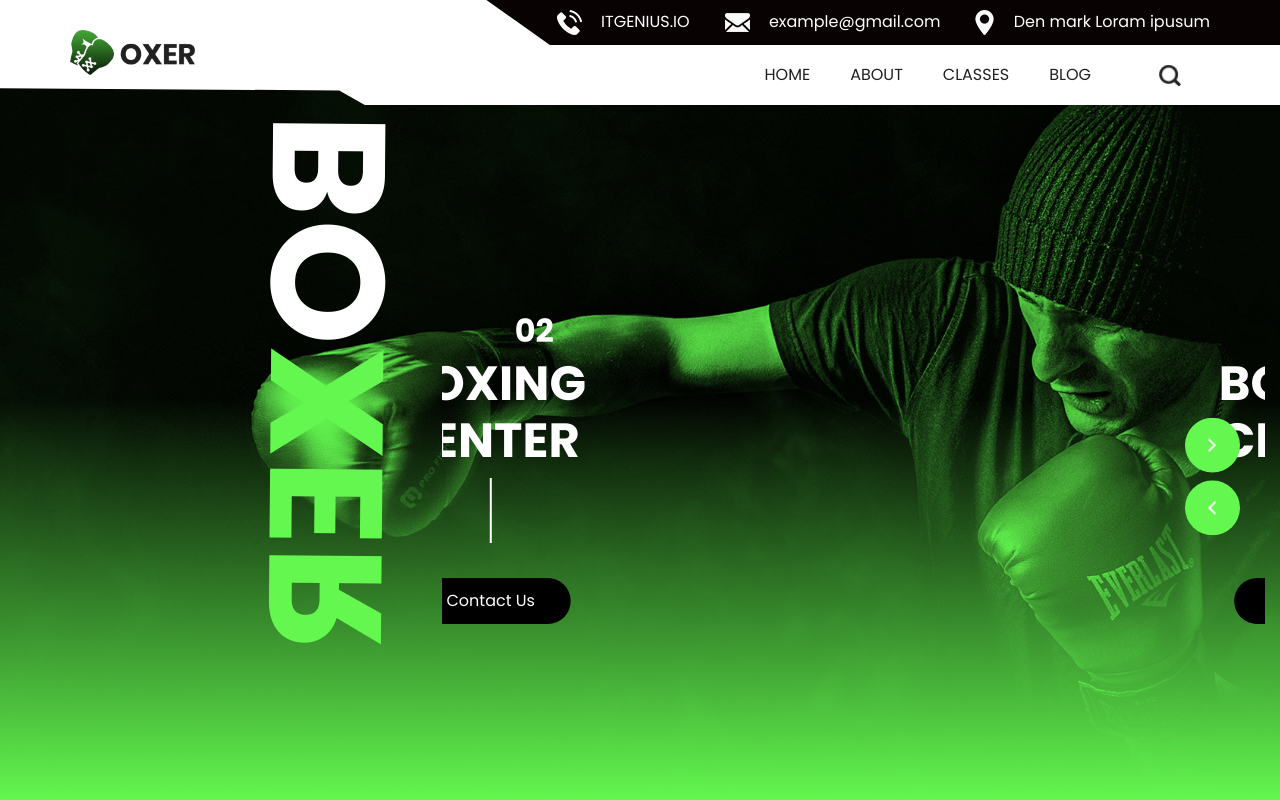
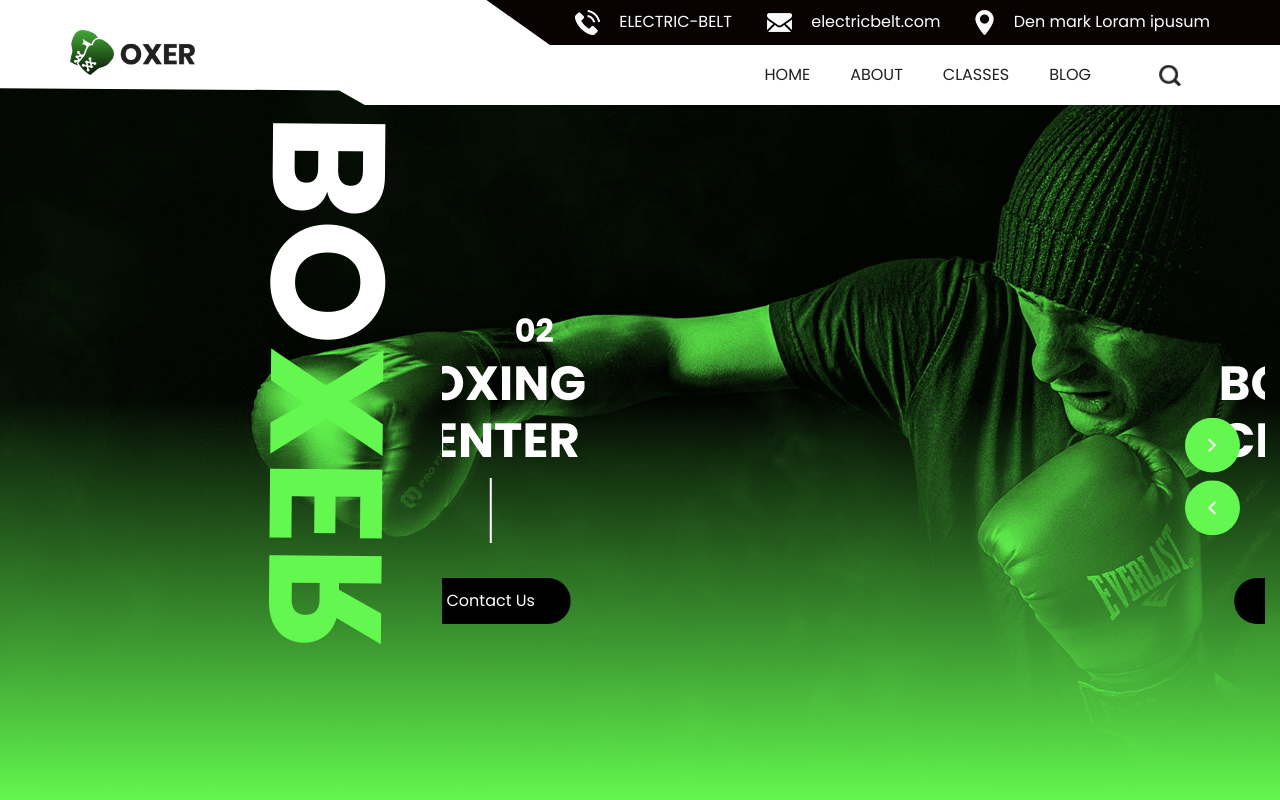
Before and after one commit to ityourwayroby/marketvector, a plain HTML site: page marketvector-html/index.html in a window 1280 px wide. Shown: the top 800 px of the page. Drawn offline with nearby package versions, Linux system fonts and the light colour scheme; some packages are replaced by stand-ins of ours; a web font is replaced by a local one.

Commit message:
Update index.html

```diff
--- a/marketvector-html/index.html
+++ b/marketvector-html/index.html
@@ -43,13 +43,13 @@
                 <li class="">
                   <a class="" href="">
                     <img src="images/telephone.png" alt="" />
-                    <span>ITGENIUS.IO</span>
+                    <span>ELECTRIC-BELT</span>
                   </a>
                 </li>
                 <li class="">
                   <a class="" href="">
                     <img src="images/mail.png" alt="" />
-                    <span>example@gmail.com</span>
+                    <span>electricbelt.com</span>
                   </a>
                 </li>
                 <li class="">
```
